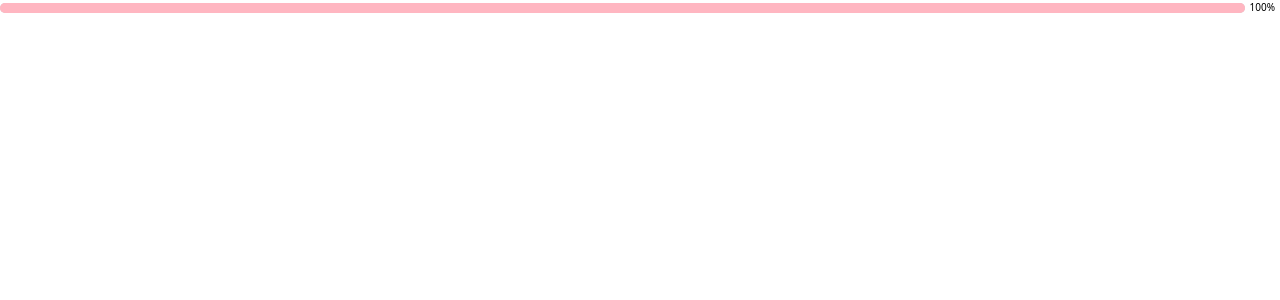
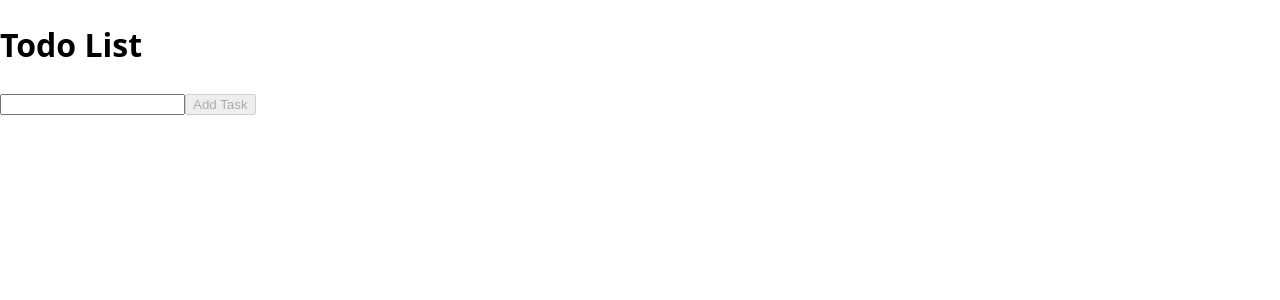
Before and after one commit to splNovikov/react-sandbox, a React (Create React App) app: page / in a window 1280 px wide. Shown: the top 300 px of the page. Built offline with nearby package versions, Linux system fonts and the light colour scheme.

Commit message:
adds TodoApp Component

```diff
--- a/src/components/App/App.tsx
+++ b/src/components/App/App.tsx
@@ -7,16 +7,16 @@ import React, { FC } from "react";
 // import Timer from '../Timer/Timer';
 // import TimerUseTimeout from '../TimerUseTimeout/TimerUseTimeout';
 // import Space from '../Rockets/Space/Space';
+// import LibTechDemo from "../LibTech/LibTechDemo";
+// import { WindowListener } from "../WindowListener/WindowListener";
+import TodoApp from "../TodoList/TodoApp";
 
 import "./App.scss";
-import { WindowListener } from "../WindowListener/WindowListener";
-import LibTechDemo from "../LibTech/LibTechDemo";
 
 const App: FC = () => {
   return (
     <div className="App">
-      <LibTechDemo />
-      <WindowListener event="click" handler={() => console.log("click")} />
+      <TodoApp />
     </div>
   );
 };
--- /dev/null
+++ b/src/components/TodoList/TodoApp.tsx
@@ -0,0 +1,25 @@
+import { useState } from "react";
+
+import { useTodoApp } from "./useTodoApp.hook";
+
+import TodoForm from "./TodoForm";
+import TodoList from "./TodoList";
+
+const TodoApp = () => {
+  const [tasks, setTasks] = useState<Task[]>([]);
+  const { addTask, completeTask, removeTask } = useTodoApp(setTasks);
+
+  return (
+    <div>
+      <h1>Todo List</h1>
+      <TodoForm onAddTask={addTask} />
+      <TodoList
+        tasks={tasks}
+        onTaskComplete={completeTask}
+        onTaskDelete={removeTask}
+      />
+    </div>
+  );
+};
+
+export default TodoApp;
--- /dev/null
+++ b/src/components/TodoList/TodoForm.tsx
@@ -0,0 +1,33 @@
+import { ChangeEvent, FormEvent, ReactElement, memo, useState } from "react";
+
+type TodoFormProps = {
+  onAddTask: (taskTitle: string) => void;
+};
+
+const TodoForm = ({ onAddTask }: TodoFormProps): ReactElement => {
+  const [newTask, setNewTask] = useState("");
+
+  const handleSubmit = (e: FormEvent) => {
+    e.preventDefault();
+
+    if (!newTask) {
+      return;
+    }
+
+    onAddTask(newTask);
+    setNewTask("");
+  };
+
+  const handleInputChange = (e: ChangeEvent<HTMLInputElement>) => {
+    setNewTask(e.target.value);
+  };
+
+  return (
+    <form onSubmit={handleSubmit}>
+      <input type="text" value={newTask} onChange={handleInputChange} />
+      <button disabled={!newTask}>Add Task</button>
+    </form>
+  );
+};
+
+export default memo(TodoForm);
--- /dev/null
+++ b/src/components/TodoList/TodoItem.tsx
@@ -0,0 +1,26 @@
+import React, { memo } from "react";
+
+type TodoItemProps = {
+  task: Task;
+  onTaskComplete: (task: Task) => void;
+  onTaskDelete: (task: Task) => void;
+};
+
+const TodoItem = ({ task, onTaskComplete, onTaskDelete }: TodoItemProps) => {
+  const handleChange = () => onTaskComplete(task);
+  const handleDeleteClick = () => onTaskDelete(task);
+
+  return (
+    <label>
+      <input
+        type="checkbox"
+        checked={task.isCompleted}
+        onChange={handleChange}
+      />
+      <span>{task.title}</span>
+      <button onClick={handleDeleteClick}>Del?</button>
+    </label>
+  );
+};
+
+export default memo(TodoItem);
--- /dev/null
+++ b/src/components/TodoList/TodoList.tsx
@@ -0,0 +1,26 @@
+import { memo } from "react";
+import TodoItem from "./TodoItem";
+
+type TodoListProps = {
+  tasks: Task[];
+  onTaskComplete: (task: Task) => void;
+  onTaskDelete: (task: Task) => void;
+};
+
+const TodoList = ({ tasks, onTaskComplete, onTaskDelete }: TodoListProps) => {
+  return (
+    <ul>
+      {tasks.map((t) => (
+        <li key={t.id}>
+          <TodoItem
+            task={t}
+            onTaskComplete={onTaskComplete}
+            onTaskDelete={onTaskDelete}
+          />
+        </li>
+      ))}
+    </ul>
+  );
+};
+
+export default memo(TodoList);
--- /dev/null
+++ b/src/components/TodoList/todo.types.d.ts
@@ -0,0 +1,5 @@
+type Task = {
+  id: number;
+  title: string;
+  isCompleted: boolean;
+};
--- /dev/null
+++ b/src/components/TodoList/useTodoApp.hook.ts
@@ -0,0 +1,33 @@
+import { Dispatch, SetStateAction, useCallback } from "react";
+
+export const useTodoApp = (setTasks: Dispatch<SetStateAction<Task[]>>) => {
+  const addTask = useCallback(
+    (task: string) =>
+      setTasks((tasks) => [
+        ...tasks,
+        { id: Date.now(), title: task, isCompleted: false },
+      ]),
+    [setTasks]
+  );
+
+  const completeTask = useCallback(
+    (task: Task) =>
+      setTasks((tasks) =>
+        tasks.map((t) =>
+          t.id === task.id ? { ...t, isCompleted: !t.isCompleted } : t
+        )
+      ),
+    [setTasks]
+  );
+
+  const removeTask = useCallback(
+    (task: Task) => setTasks((tasks) => tasks.filter((t) => t.id !== task.id)),
+    [setTasks]
+  );
+
+  return {
+    addTask,
+    completeTask,
+    removeTask,
+  };
+};
```
